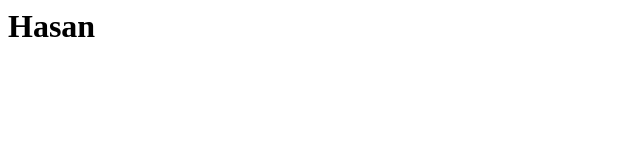
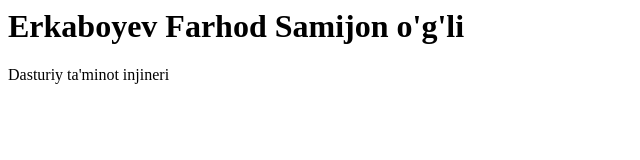
Before and after one commit to ErkaboyevFarhod/ErkaboyevFarhod.github.io, a plain HTML site: page index.html in a window 1280 px wide. Shown: the whole page, without its empty margins (0-640 px from the left). Drawn offline with Linux system fonts and the light colour scheme.

Commit message:
Position added

```diff
--- a/index.html
+++ b/index.html
@@ -1 +1,2 @@
-<h1>Hasan</h1>
+<h1>Erkaboyev Farhod Samijon o'g'li</h1>
+<p>Dasturiy ta'minot injineri</p>
```
